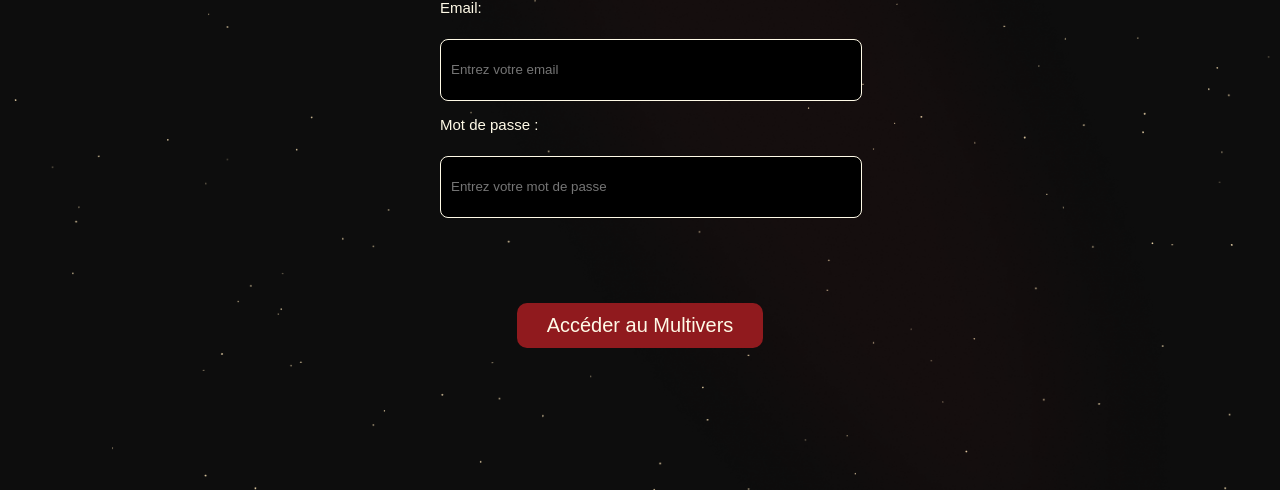
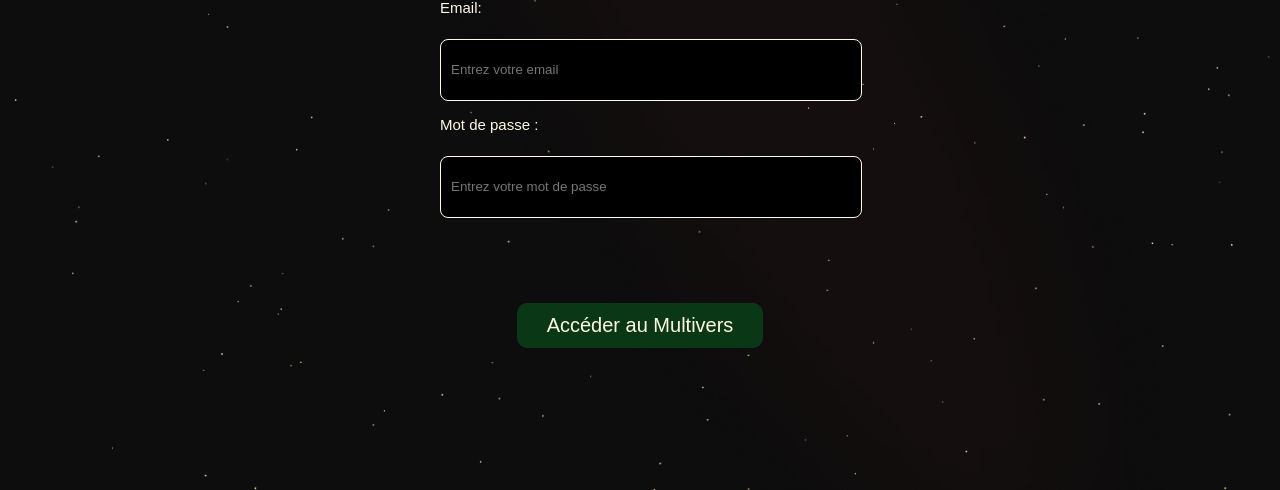
Before and after one commit to charlyppr/MarvelTravel, a PHP site: page /html/connexion.html in a window 1280 px wide, with the pointer over the restyled element. Shown: the part 310-800 px from the top of the page. Run offline with PHP 8.4, Linux system fonts and the light colour scheme.

Commit message:
Changement de la couleur de fond du bouton "Suivant" au survol pour améliorer l'esthétique.

```diff
--- a/css/connexion.css
+++ b/css/connexion.css
@@ -140,7 +140,7 @@ input:focus {
 }
 
 .Suivant:hover {
-    background-color: #901A1E;
+    background-color: #0a3716;
 }
 
 .btn{
```
